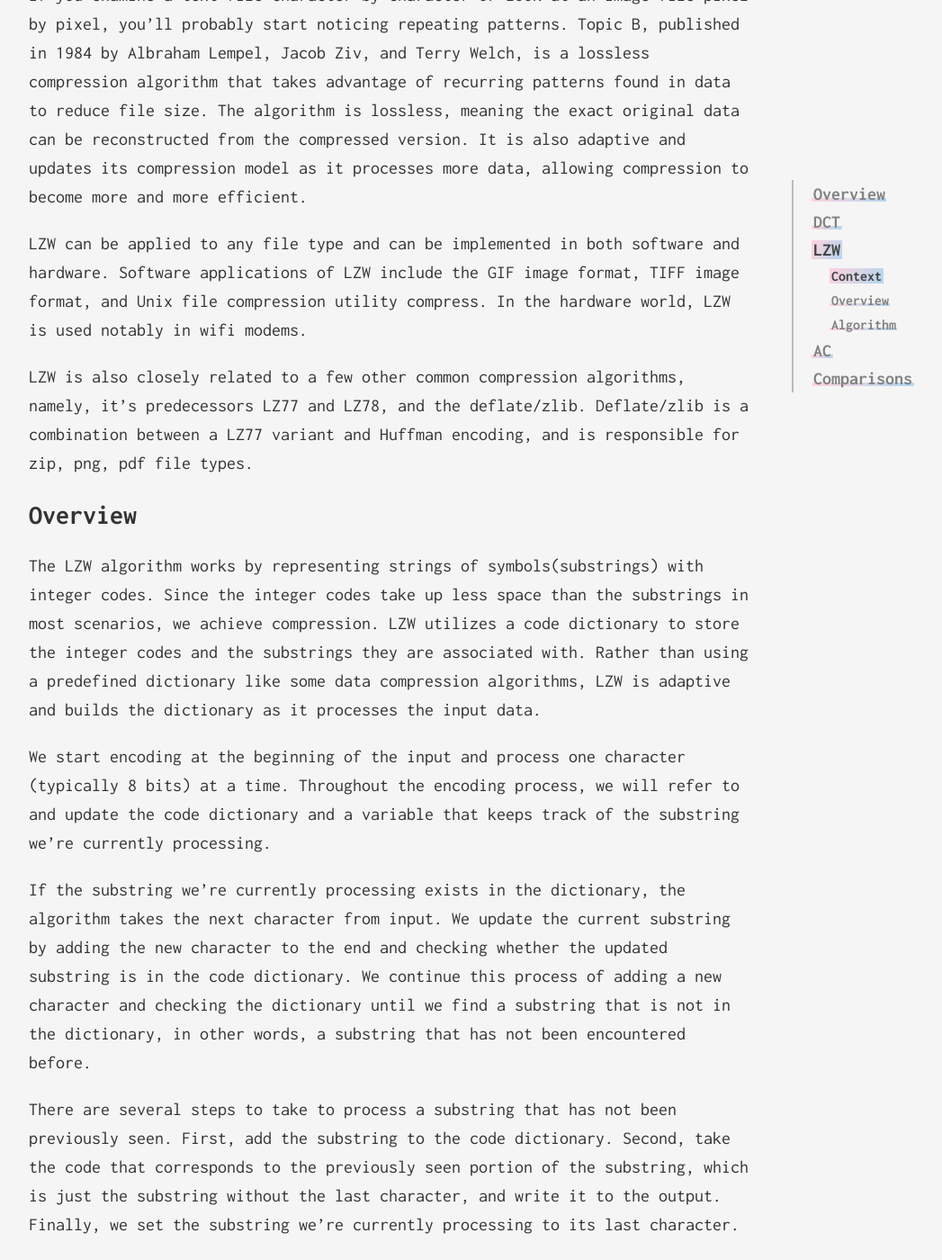
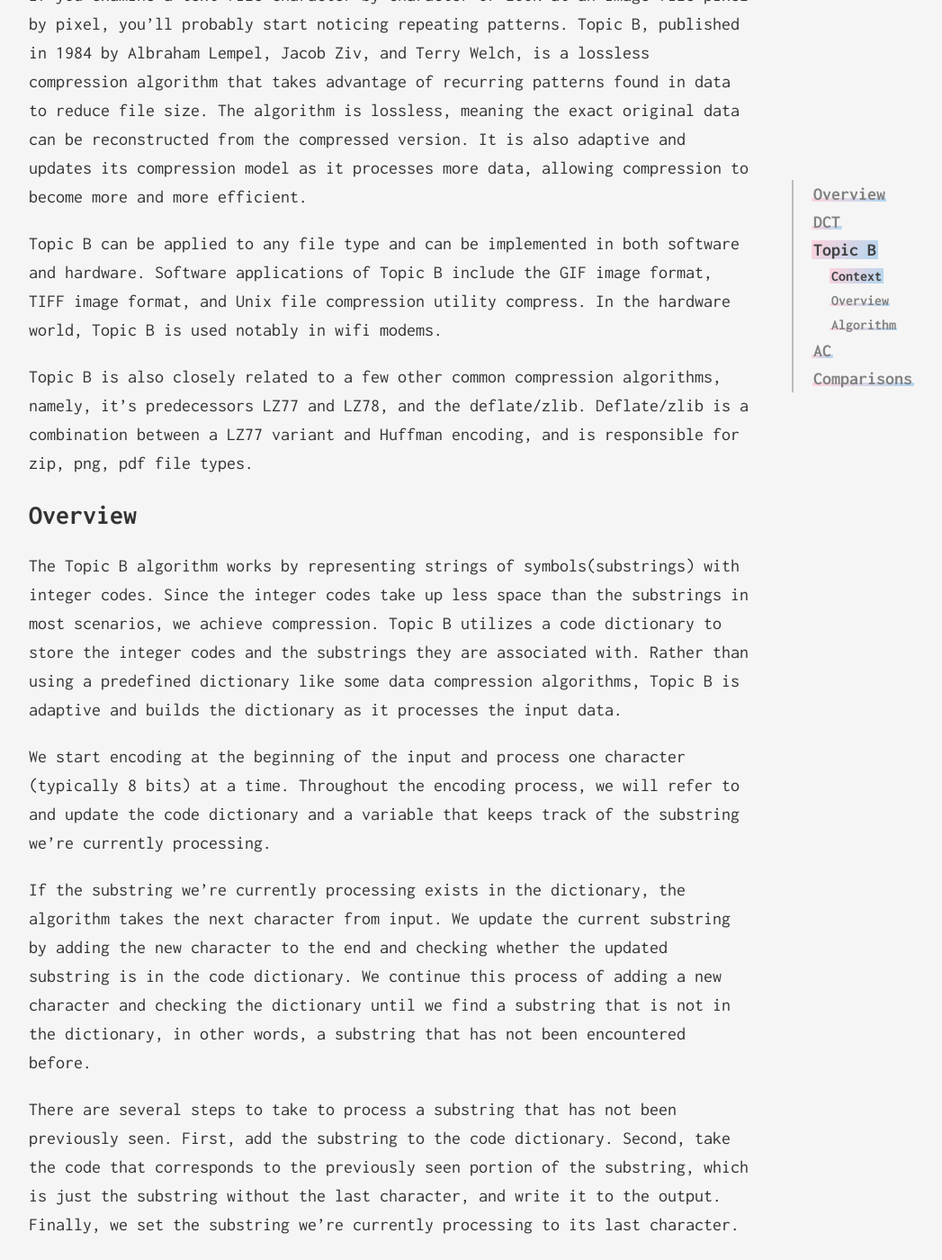
Before and after one commit to liloheinrich/testsite, a Jekyll site: the page built from _posts/2020-01-01-lzw.markdown, in a window 1280 px wide and 1400 px high, scrolled down 407 px. Shown: the whole window at 90% size, without its empty margins (208-1255 px from the left). Built offline with Jekyll 4.4.1, drawn with Linux system fonts in a browser that asks for light colours; nearby versions of some CDN libraries; some of the changed text lies outside the part shown.

Commit message:
start personalizing?

```diff
--- a/_layouts/post.html
+++ b/_layouts/post.html
@@ -26,10 +26,10 @@ layout: default
 							<li><a class="scroll_top" href="{{ site.posts[1].url | prepend: site.baseurl }}">DCT</a></li>
 						{% endif %}
 						{% if page.title == "Topic B" %}
-							<li class="active"><a class="scroll_top" href="#">LZW</a></li>
+							<li class="active"><a class="scroll_top" href="#">Topic B</a></li>
 							{% include post/navbar.html tags=ptags %}
 						{% else %}
-							<li><a class="scroll_top" href="{{ site.posts[2].url | prepend: site.baseurl }}">LZW</a></li>
+							<li><a class="scroll_top" href="{{ site.posts[2].url | prepend: site.baseurl }}">Topic B</a></li>
 						{% endif %}
 						{% if page.title == "Topic C" %}
 							<li class="active"><a class="scroll_top" href="#">AC</a></li>
--- a/_posts/2020-01-01-lzw.markdown
+++ b/_posts/2020-01-01-lzw.markdown
@@ -10,13 +10,13 @@ tag: toc
 
 If you examine a text file character by character or look at an image file pixel by pixel, you’ll probably start noticing repeating patterns. Topic B, published in 1984 by Albraham Lempel, Jacob Ziv, and Terry Welch, is a lossless compression algorithm that takes advantage of recurring patterns found in data to reduce file size. The algorithm is lossless, meaning the exact original data can be reconstructed from the compressed version. It is also adaptive and updates its compression model as it processes more data, allowing compression to become more and more efficient.
 
-LZW can be applied to any file type and can be implemented in both software and hardware. Software applications of LZW include the GIF image format, TIFF image format, and Unix file compression utility compress. In the hardware world, LZW is used notably in wifi modems.
+Topic B can be applied to any file type and can be implemented in both software and hardware. Software applications of Topic B include the GIF image format, TIFF image format, and Unix file compression utility compress. In the hardware world, Topic B is used notably in wifi modems.
 
-LZW is also closely related to a few other common compression algorithms, namely, it’s predecessors LZ77 and LZ78, and the deflate/zlib. Deflate/zlib is a combination between a LZ77 variant and Huffman encoding, and is responsible for zip, png, pdf file types.
+Topic B is also closely related to a few other common compression algorithms, namely, it’s predecessors LZ77 and LZ78, and the deflate/zlib. Deflate/zlib is a combination between a LZ77 variant and Huffman encoding, and is responsible for zip, png, pdf file types.
 
 ## Overview
 
-The LZW algorithm works by representing strings of symbols(substrings) with integer codes. Since the integer codes take up less space than the substrings in most scenarios, we achieve compression. LZW utilizes a code dictionary to store the integer codes and the substrings they are associated with. Rather than using a predefined dictionary like some data compression algorithms, LZW is adaptive and builds the dictionary as it processes the input data.
+The Topic B algorithm works by representing strings of symbols(substrings) with integer codes. Since the integer codes take up less space than the substrings in most scenarios, we achieve compression. Topic B utilizes a code dictionary to store the integer codes and the substrings they are associated with. Rather than using a predefined dictionary like some data compression algorithms, Topic B is adaptive and builds the dictionary as it processes the input data.
 
 We start encoding at the beginning of the input and process one character (typically 8 bits) at a time. Throughout the encoding process, we will refer to and update the code dictionary and a variable that keeps track of the substring we’re currently processing.
 
@@ -26,33 +26,33 @@ There are several steps to take to process a substring that has not been previou
 
 We then feed in the next character from input and continue the process described in the above two paragraphs until the input is exhausted. A block diagram of the algorithm is shown below.
 
-![lzw flowchart]({{"/assets/images/LZW/flowchart.png" | prepend: site.baseurl }})
+![Topic B flowchart]({{"/assets/images/Topic B/flowchart.png" | prepend: site.baseurl }})
 
-Since LZW only requires a single pass of the data, it scales linearly and can be described in Big O notation as having O(n) time complexity.
+Since Topic B only requires a single pass of the data, it scales linearly and can be described in Big O notation as having O(n) time complexity.
 
 ## Algorithm
 
-Let’s go through an example where we use LZW to compress the string “babaa”.
+Let’s go through an example where we use Topic B to compress the string “babaa”.
 
 The first thing we need to do is to create and initialize the code dictionary.
 
-![lzw dictionary]({{"/assets/images/LZW/dict.png" | prepend: site.baseurl }}){: style="width:350px; float:left; margin:20px 40px"}
+![Topic B dictionary]({{"/assets/images/Topic B/dict.png" | prepend: site.baseurl }}){: style="width:350px; float:left; margin:20px 40px"}
 
-For our dictionary, the indexes are the codes and the values at each index are the substrings. The dictionary typically holds a max of 4096 entries to ensure the LZW algorithm doesn’t use up too much memory. Additionally, the first 256 entries of the dictionary are preassigned to represent single byte ASCII characters (e.g. ‘j’, ‘a’, etc.), and serve as “base cases” to get the algorithm started. Each character takes up 8 bits and each code takes up 12 bits.
+For our dictionary, the indexes are the codes and the values at each index are the substrings. The dictionary typically holds a max of 4096 entries to ensure the Topic B algorithm doesn’t use up too much memory. Additionally, the first 256 entries of the dictionary are preassigned to represent single byte ASCII characters (e.g. ‘j’, ‘a’, etc.), and serve as “base cases” to get the algorithm started. Each character takes up 8 bits and each code takes up 12 bits.
 
-![lzw diagram reference]({{"/assets/images/LZW/reference.png" | prepend: site.baseurl }}){: style="width:350px; float:right; margin:50px 20px"}
+![Topic B diagram reference]({{"/assets/images/Topic B/reference.png" | prepend: site.baseurl }}){: style="width:350px; float:right; margin:50px 20px"}
 
 Before we jump into processing the input, it’s worth mentioning this quick note about diagramming:
 
-The purple highlight signifies that these characters have been processed with LZW and are present in the output. The pink highlight indicates the substring that is currently being processed. Characters that are not highlighted have not been fed into the algorithm.
+The purple highlight signifies that these characters have been processed with Topic B and are present in the output. The pink highlight indicates the substring that is currently being processed. Characters that are not highlighted have not been fed into the algorithm.
 
 Alright, let's get started with encoding the string “babaa”
 
-![step 1]({{"/assets/images/LZW/1.png" | prepend: site.baseurl }}){: style="width:200px; float:left; margin:20px 120px"}
+![step 1]({{"/assets/images/Topic B/1.png" | prepend: site.baseurl }}){: style="width:200px; float:left; margin:20px 120px"}
 
 We start at the beginning of the string and set the current substring to “b”. Since b exists in the dictionary, we feed in another character from input.
 
-![step 2]({{"/assets/images/LZW/2_lookup.png" | prepend: site.baseurl }}){: style="width:400px; float:left; margin:0px 20px"}
+![step 2]({{"/assets/images/Topic B/2_lookup.png" | prepend: site.baseurl }}){: style="width:400px; float:left; margin:0px 20px"}
 
 <br>
 
@@ -60,11 +60,11 @@ The current substring is “ba”. Since “ba” does not exist in the dictiona
 
 <br>
 
-![step 3]({{"/assets/images/LZW/2_write.png" | prepend: site.baseurl }}){: style="width:400px; float:left; margin:60px 20px"}
+![step 3]({{"/assets/images/Topic B/2_write.png" | prepend: site.baseurl }}){: style="width:400px; float:left; margin:60px 20px"}
 
 We then take “b”, the longest section of “ba” that exists in the dictionary, and write the code associated with it to output. We also set the current substring to “a”, the last character of “ba”, and feed in another character.
 
-![step 4]({{"/assets/images/LZW/3_lookup.png" | prepend: site.baseurl }}){: style="width:400px; float:left; margin:0px 20px"}
+![step 4]({{"/assets/images/Topic B/3_lookup.png" | prepend: site.baseurl }}){: style="width:400px; float:left; margin:0px 20px"}
 
 <br>
 
@@ -72,11 +72,11 @@ The current substring becomes “ab”. Since “ab” does not exist in the dic
 
 <br>
 
-![step 5]({{"/assets/images/LZW/3_write.png" | prepend: site.baseurl }}){: style="width:400px; float:left; margin:60px 20px"}
+![step 5]({{"/assets/images/Topic B/3_write.png" | prepend: site.baseurl }}){: style="width:400px; float:left; margin:60px 20px"}
 
 We take “a”, the longest section of “ab” that’s in the dictionary, and write its code to output. We then set the current substring to “b”, the last character of “ab”, and feed in the next character from input.
 
-![step 6]({{"/assets/images/LZW/4.png" | prepend: site.baseurl }}){: style="width:200px; float:left; margin:40px 120px"}
+![step 6]({{"/assets/images/Topic B/4.png" | prepend: site.baseurl }}){: style="width:200px; float:left; margin:40px 120px"}
 
 <br>
 
@@ -84,7 +84,7 @@ The current substring is “ba”. Since “ba” exists in the dictionary, we f
 
 <br>
 
-![step 7]({{"/assets/images/LZW/5_lookup.png" | prepend: site.baseurl }}){: style="width:400px; float:left; margin:0px 20px"}
+![step 7]({{"/assets/images/Topic B/5_lookup.png" | prepend: site.baseurl }}){: style="width:400px; float:left; margin:0px 20px"}
 
 <br>
 
@@ -92,7 +92,7 @@ The current substring updates to “baa”. Since “baa” does not exist in th
 
 <br>
 
-![step 8]({{"/assets/images/LZW/5_write.png" | prepend: site.baseurl }}){: style="width:400px; float:left; margin:80px 20px"}
+![step 8]({{"/assets/images/Topic B/5_write.png" | prepend: site.baseurl }}){: style="width:400px; float:left; margin:80px 20px"}
 
 <br>
 
@@ -100,7 +100,7 @@ We take “ba”, the longest section of “baa” that’s in the dictionary, a
 
 <br>
 
-![step 9]({{"/assets/images/LZW/6_write.png" | prepend: site.baseurl }}){: style="width:400px; float:left; margin:20px 20px"}
+![step 9]({{"/assets/images/Topic B/6_write.png" | prepend: site.baseurl }}){: style="width:400px; float:left; margin:20px 20px"}
 
 Since there are no more characters left from input to feed in, we simply output the code of “a” to finish encoding.
 
@@ -111,4 +111,4 @@ So did this process compress “babaa”? Let’s do some math:
 - We started with a 5 character input and each character takes up 8 bits, giving us 5\*8 = 40 bits of input.
 - We ended up with a 4 code output and each code takes up 12 bits, giving us 4\*12 = 48 bits of output.
 
-Our findings show that the encoded output actually takes more space than the input for “babaa”! You may be wondering, if this process is meant to reduce memory, why didn’t it work? LZW couldn’t compress “babaa” because although the string contained repetition, it was too short for LZW to build a effective dictionary model. Since LZW capitalizes on patterns and updates its model as it goes, it works best on large repetitive files like text or image. As the substrings that get added to the dictionary get progressively longer, LZW yields better compression rates.
+Our findings show that the encoded output actually takes more space than the input for “babaa”! You may be wondering, if this process is meant to reduce memory, why didn’t it work? Topic B couldn’t compress “babaa” because although the string contained repetition, it was too short for Topic B to build a effective dictionary model. Since Topic B capitalizes on patterns and updates its model as it goes, it works best on large repetitive files like text or image. As the substrings that get added to the dictionary get progressively longer, Topic B yields better compression rates.
--- a/_posts/2035-01-01-comparisons.markdown
+++ b/_posts/2035-01-01-comparisons.markdown
@@ -23,7 +23,7 @@ Topic A, Topic B, and Topic C each work best for different kinds of data. We com
 
 	Compressed image down to: **19,909,220 bytes**, **180%** of the original size.
 
-	LZW does not consistently compress images and sometimes the encoded file size may be larger than the original. This effect can be seen with this picture, as it almost doubled in size after "compressing".
+	Topic B does not consistently compress images and sometimes the encoded file size may be larger than the original. This effect can be seen with this picture, as it almost doubled in size after "compressing".
 
 
 - [**Topic C**]({{ site.posts[3].url | prepend: site.baseurl }}){: .underline--magical .scroll_top}
```
